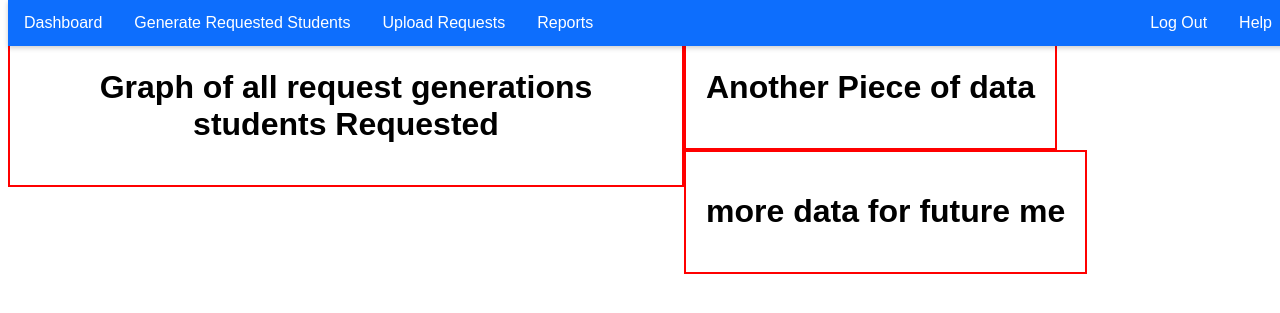
After one commit to Codaea/Academic-Enichment-Systems, a Flask app: template templates/apanel/apanel.html in a window 1280 px wide. The commit adds this page. Shown: the top 313 px of the page. Run offline with Flask 3, Linux system fonts and the light colour scheme; the template is opened without the code that fills it, so the values that code supplies are empty.

Commit message:
reorgonized apanel

```diff
--- a/app.py
+++ b/app.py
@@ -298,11 +298,11 @@ def proccess_erequests():
 def admin_panel():
 
     # put a button on here that manages request dbs
-    return render_template('apanel.html')
+    return render_template('apanel/apanel.html')
 
 @app.route('/apanel/generaterequestsareyousure')
 def genrequests_check():
-    return render_template('generaterequestspdfareyousure.html')
+    return render_template('apanel/generaterequestspdfareyousure.html')
 
 
 # generating and printing requests
@@ -376,8 +376,6 @@ def printrequests():
 
     connect.commit()
 
-
-    """
     # commeted out for my sanity
 
     # drops 'requests' and makes new 'requests' tables for next iteration
@@ -390,7 +388,7 @@ def printrequests():
         );''')
 
     except: pass
-    """
+
     # End of Precleaning
 
     # MAIN CODE
@@ -409,13 +407,8 @@ def printrequests():
     rows = cursor.fetchall() # gets selection to pass into render_template
     # [row[column]]
     # columns start at 0. id, StudentID, requestedroom, advisoryroom, firstName, lastName, prefix, teachername, 8
-
-
-
-
-
     # rendering pdf
-    rendered = render_template('requestspdftemplate.html', rows=rows,)
+    rendered = render_template('apanel/requestspdftemplate.html', rows=rows,)
 
     # return rendered # remove this for when wanting pdf
 
@@ -431,25 +424,17 @@ def printrequests():
     response = app.make_response(pdf)
     response.headers['Content-Type'] = 'application/pdf'
     response.headers['Content-Disposition'] = 'inline; filename=Requests.pdf'
-    return response
 
 
-
-
-
-    #run this stuff at the end, after all as a cleanup step
-
-
-
-
-    return 'Generating and Printing Page'
+    return response
 
 @app.route('/apanel/uploadrequestsform')
 def request_upload_form():
-    return render_template('uploadrequestsform.html')
+    return render_template('apanel/uploadrequestsform.html')
 
 # uploading existing requests and matching to old ones for reports feature
 @app.route('/apanel/uploadrequestspdf', methods=['GET', 'POST'])
+@has_permission('gen requests')
 def scanrequests():
 
     if request.method == 'POST':
@@ -502,6 +487,12 @@ def scanrequests():
         return 'Uploaded and updated reports!'
 
     return 'wrong request type!'
+
+@app.route('/apanel/help')
+@has_permission('gen requests')
+def apanel_help():
+    return render_template('apanel/help.html')
+
 
 # for the attendance office to read what happened. might also send email
 @app.route('/attendancereport', methods=['GET'])
--- /dev/null
+++ b/templates/apanel/apanel.html
@@ -0,0 +1,31 @@
+<!DOCTYPE html>
+<html lang="en">
+  <head>
+    <meta charset="UTF-8" />
+    <meta name="viewport" content="width=device-width, initial-scale=1.0" />
+    <title>CGAE Dashboard</title>
+    <link rel="stylesheet" href="../static/css/admin.css" />
+  </head>
+  <body>
+    <ul>
+      <li><a href="/apanel">Dashboard</a></li>
+      <li><a href="/apanel/generaterequestsareyousure">Generate Requested Students</a></li>
+      <li><a href="/apanel/uploadrequestsform">Upload Requests</a></li>
+      <li><a href="/reports">Reports</a></li>
+      <li style="float: right"><a href="">Help</a></li>
+      <li style="float: right"><a href="/logout">Log Out</a></li>
+    </ul>
+    <br/>
+    <div class="container">
+      <div class="container-child">
+        <h1>Graph of all request generations students Requested</h1>
+      </div>
+      <div class="container-child">
+        <h1>Another Piece of data</h1>
+      </div>
+      <div class="container-child">
+        <h1> more data for future me</h1>
+      </div>
+    </div>
+  </body>
+</html>
--- a/templates/login.html
+++ b/templates/login.html
@@ -4,6 +4,9 @@
     <link rel="stylesheet" href="../static/css/login.css">
   </head>
   <body>
+    <div class="header">
+      <h1>CG Academic Enrichment</h1>
+    </div>
     <div class="formcontainer">
       <br>
       <form action="/login" method="POST">
```
Also changed, not shown: static/css/login.css (+8 -1 lines), templates/apanel.html (deleted, +0 -43 lines), templates/apanel/generaterequestspdfareyousure.html (added, +25 -0 lines), templates/apanel/uploadrequestsform.html (renamed from templates/uploadrequestsform.html, +9 -1 lines), templates/generaterequestspdfareyousure.html (deleted, +0 -15 lines), templates/apanel/requestspdftemplate.html (renamed from templates/requestspdftemplate.html).
